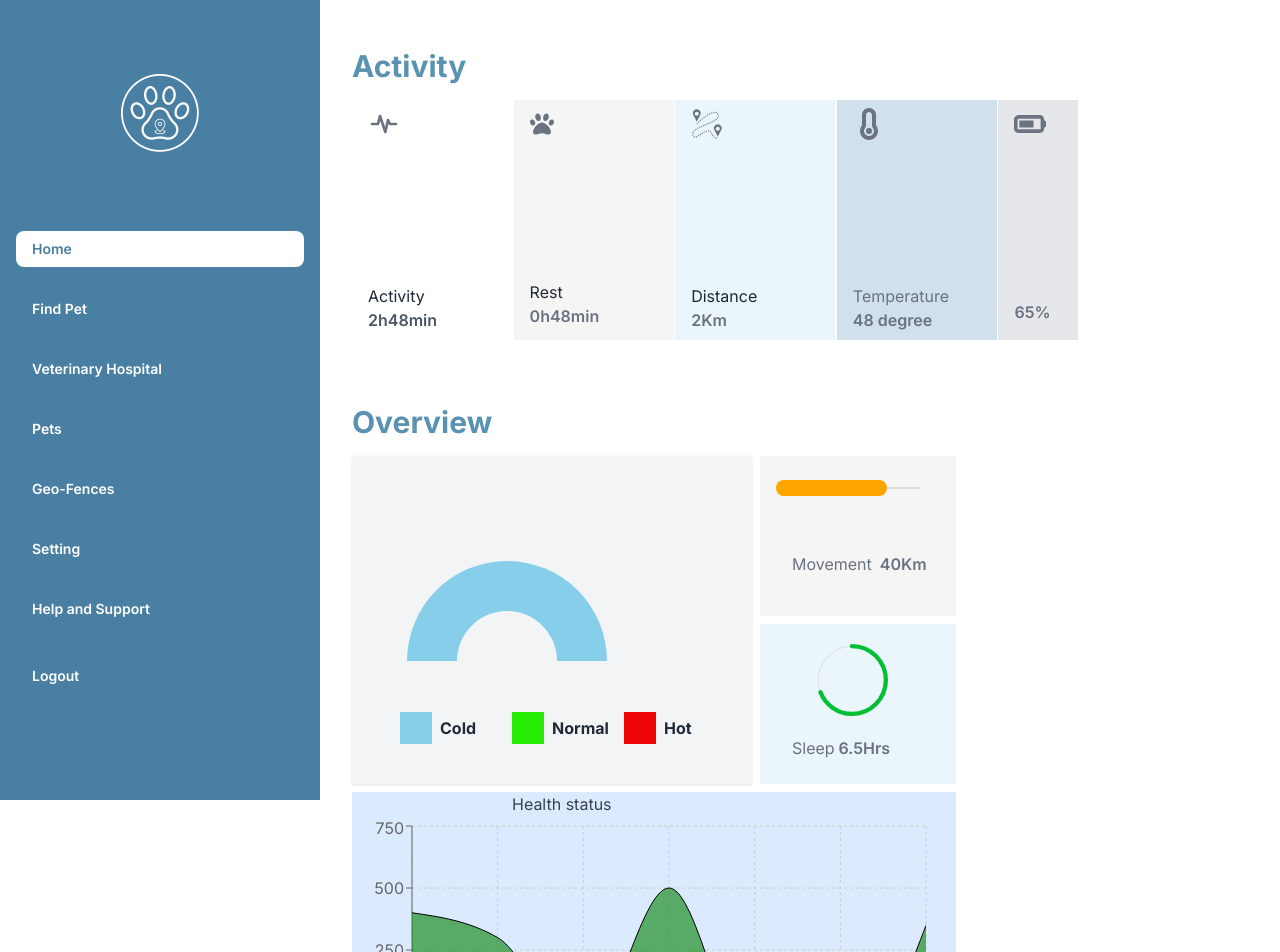
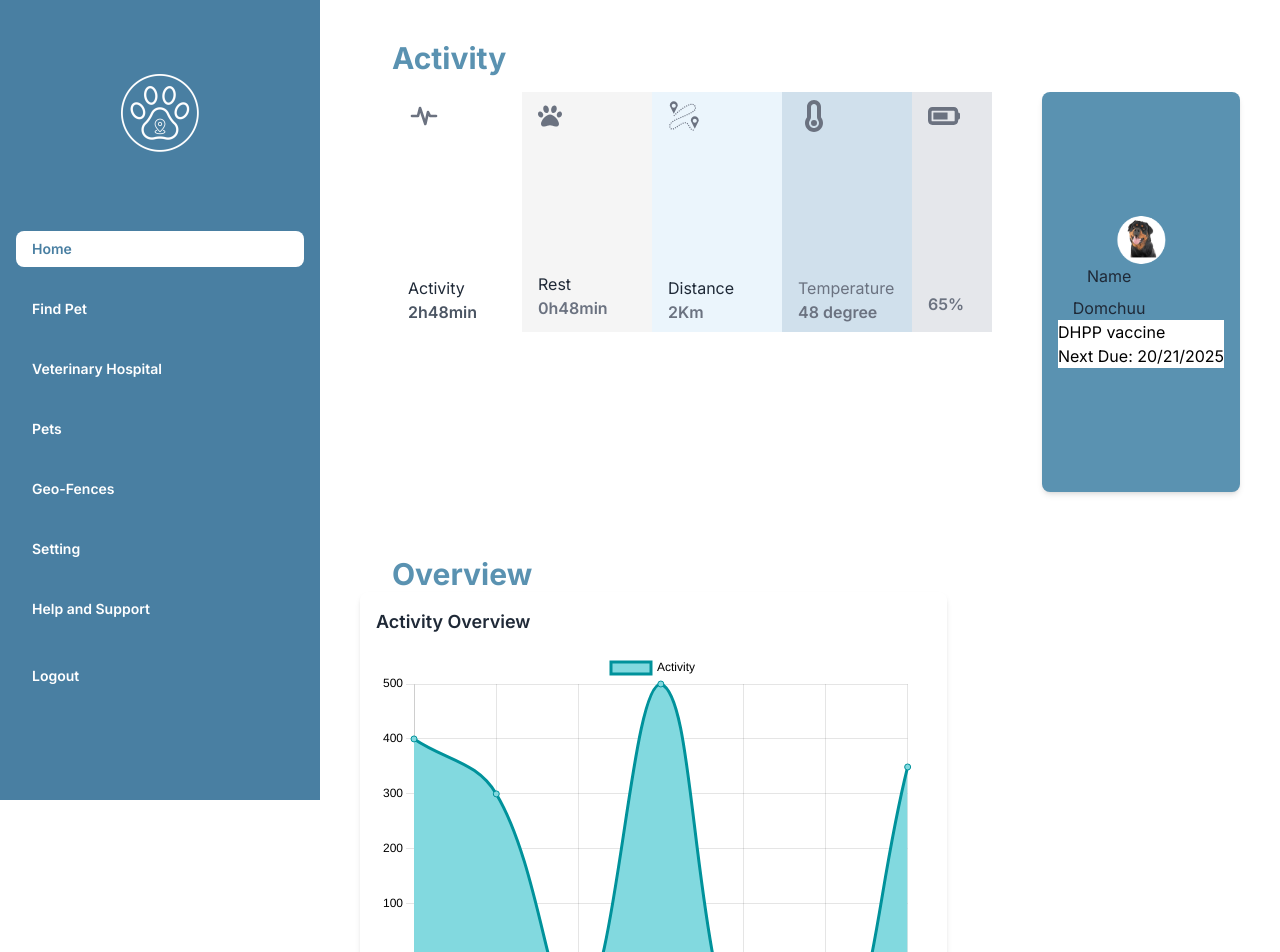
Before and after one commit to tenwangs/petTrackPro, a Next.js app: page /dashboard in a window 1280 px wide. Shown: the top 952 px of the page. Built offline with nearby package versions, Linux system fonts and the light colour scheme.

Commit message:
Dashboard Changes

```diff
--- a/app/dashboard/page.js
+++ b/app/dashboard/page.js
@@ -1,115 +1,69 @@
-'use client';
-import React from 'react';
-import { TbActivityHeartbeat } from 'react-icons/tb';
-import { FaPaw } from 'react-icons/fa';
-import { GiPathDistance } from 'react-icons/gi';
-import { FaTemperatureEmpty, FaBatteryThreeQuarters } from 'react-icons/fa6';
-import { Line, Circle } from 'rc-progress';
-import {
-  AreaChart,
-  Area,
-  XAxis,
-  YAxis,
-  CartesianGrid,
-  Tooltip,
-  ResponsiveContainer,
-} from 'recharts';
-import { PieChart, Pie, Cell } from 'recharts';
-import FusionCharts from 'fusioncharts';
-import charts from 'fusioncharts/fusioncharts.charts';
-import ReactFusioncharts from 'react-fusioncharts';
+"use client";
+import React, { useState, useEffect } from "react";
+import { TbActivityHeartbeat } from "react-icons/tb";
+import { FaPaw } from "react-icons/fa";
+import { GiPathDistance } from "react-icons/gi";
+import { FaTemperatureEmpty, FaBatteryThreeQuarters } from "react-icons/fa6";
+import { Chart } from "primereact/chart";
+import Image from "next/image";
+import Pet from "/app/dashboard/find-pet/domchu.png";
 
-const RADIAN = Math.PI / 180;
-const temp = [
-  { name: 'Cold', value: 0, color: '#87CEEB' },
-  { name: 'Warm', value: 0, color: '#28ed05' },
-  { name: 'Hot', value: 0, color: '#ed0505' },
-];
-const cx = 150;
-const cy = 200;
-const iR = 50;
-const oR = 100;
-const temperature = 0; // Example temperature value
-
-const updateTempData = (temperature, temp) => {
-  if (temperature < 4) {
-    temp[0].value = 1;
-  } else if (temperature >= 4 && temperature <= 20) {
-    temp[1].value = 1;
-  } else {
-    temp[2].value = 1;
-  }
-};
-
-const needle = (temp, cx, cy, iR, oR, color) => {
-  const total = temp.reduce((acc, cur) => acc + cur.value, 0);
-  const ang = 180.0 * (1 - total / 3);
-  const length = (iR + 2 * oR) / 3;
-  const sin = Math.sin(-RADIAN * ang);
-  const cos = Math.cos(-RADIAN * ang);
-  const r = 5;
-  const x0 = cx + 5;
-  const y0 = cy + 5;
-  const xba = x0 + r * sin;
-  const yba = y0 - r * cos;
-  const xbb = x0 - r * sin;
-  const ybb = y0 + r * cos;
-  const xp = x0 + length * cos;
-  const yp = y0 + length * sin;
-
-  // return [
-  //   <circle cx={x0} cy={y0} r={r} fill={color} stroke="none" />,
-  //   <path d={`M${xba} ${yba}L${xbb} ${ybb} L${xp} ${yp} L${xba} ${yba}`} stroke="#none" fill={color} />,
-  // ];
-};
-
-updateTempData(temperature, temp);
-
-function page() {
+function Page() {
   const data = [
     {
-      name: 'Monday',
+      name: "Monday",
       activity: 400,
       sleep: 2400,
       amt: 2400,
     },
     {
-      name: 'Tuesday',
+      name: "Tuesday",
       activity: 300,
       sleep: 1398,
       amt: 2210,
     },
     {
-      name: 'wednesday',
+      name: "wednesday",
       activity: -100,
       sleep: 9800,
       amt: 2290,
     },
     {
-      name: 'Thursday',
+      name: "Thursday",
       activity: 500,
       sleep: 3908,
       amt: 2000,
     },
     {
-      name: 'Friday',
+      name: "Friday",
       activity: -200,
       sleep: 4800,
       amt: 2181,
     },
     {
-      name: 'saturday',
+      name: "saturday",
       activity: -250,
       sleep: 3800,
       amt: 2500,
     },
     {
-      name: 'sunday',
+      name: "sunday",
       activity: 349,
       sleep: 4300,
       amt: 2100,
     },
   ];
+
+  const [chartData, setChartData] = useState({});
+  const [chartOptions, setChartOptions] = useState({});
+
+  useEffect(() => {
+    const documentStyle = getComputedStyle(document.documentElement);
+    const textColor = documentStyle.getPropertyValue("--text-color");
+    const textColorSecondary = documentStyle.getPropertyValue(
+      "--text-color-secondary"
+    );
+    const surfaceBorder = documentStyle.getPropertyValue("--surface-border");
 
     const gradientOffset = () => {
       const dataMax = Math.max(...data.map((i) => i.activity));
@@ -127,175 +81,151 @@ function page() {
 
     const off = gradientOffset();
 
+    const chartData = {
+      labels: data.map((day) => day.name),
+      datasets: [
+        {
+          label: "Activity",
+          data: data.map((day) => day.activity),
+          fill: true,
+          borderColor: "#00929B",
+          tension: 0.4,
+          backgroundColor: data.map((day) =>
+            day.activity < 0 ? "#FF0000" : "#82D9DF"
+          ),
+        },
+        // Add more datasets if needed
+      ],
+    };
+
+    const chartOptions = {
+      maintainAspectRatio: false,
+      aspectRatio: 0.6,
+      plugins: {
+        legend: {
+          labels: {
+            color: textColor,
+          },
+        },
+      },
+      scales: {
+        x: {
+          ticks: {
+            color: textColorSecondary,
+          },
+          grid: {
+            colors: ["#f8f8f8", "transparent"],
+            display: true,
+          },
+        },
+        y: {
+          ticks: {
+            color: textColorSecondary,
+          },
+          grid: {
+            colors: ["#e5e5e5", "transparent"],
+            opacity: 0.5,
+            display: true,
+          },
+        },
+      },
+    };
+
+    setChartData(chartData);
+    setChartOptions(chartOptions);
+  }, []);
+
   return (
+    <div className="w-full p-10">
       <div>
-      <div>
-        <h1 className='text-3xl font-bold text-[#5A92B1] mt-12 ml-8'>
-          Activity
-        </h1>
+        <h1 className="text-3xl font-bold text-[#5A92B1] ml-8">Activity</h1>
       </div>
-      <div className='ml-8 mt-4'>
-        <div class='grid grid-cols-5 gap-0'>
-          <div className='bg-[#FFFFFF] w-40 h-60'>
-            <TbActivityHeartbeat className='w-8 h-8 ml-4 mt-2 text-gray-500' />
-            <div className='flex flex-col'>
-              <p className='mt-36 ml-4'>Activity</p>
-              <p className='ml-4 text-gray-600 font-semibold '>2h48min</p>
-            </div>
-          </div>
-          <div className='bg-[#F5F5F5] w-40 h-60'>
-            <FaPaw className='w-6 h-6 ml-4 mt-3 text-gray-500' />
-            <div className='flex flex-col'>
-              <p className='mt-36 ml-4'>Rest</p>
-              <p className='ml-4 text-gray-500 font-semibold'>0h48min</p>
+      <div className="flex flex-row ml-8 mt-4">
+        <div class="grid grid-cols-5 gap-0">
+          <div className="bg-[#FFFFFF] w-40 h-60">
+            <TbActivityHeartbeat className="w-8 h-8 ml-4 mt-2 text-gray-500" />
+            <div className="flex flex-col">
+              <p className="mt-36 ml-4">Activity</p>
+              <p className="ml-4 text-gray-600 font-semibold ">2h48min</p>
             </div>
           </div>
 
-          <div className='bg-[#EBF5FC] w-40 h-60'>
-            <GiPathDistance className='w-8 h-8 ml-4 mt-2 text-gray-500' />
-            <div className='flex flex-col'>
-              <p className='mt-36 ml-4'>Distance</p>
-              <p className='ml-4 text-gray-500 font-semibold'>2Km</p>
+          <div className="bg-[#F5F5F5] w-40 h-60">
+            <FaPaw className="w-6 h-6 ml-4 mt-3 text-gray-500" />
+            <div className="flex flex-col">
+              <p className="mt-36 ml-4">Rest</p>
+              <p className="ml-4 text-gray-500 font-semibold">0h48min</p>
             </div>
           </div>
 
-          <div className='bg-[#D0E0EC] w-40 h-60'>
-            <FaTemperatureEmpty className='w-8 h-8 ml-4 mt-2 text-gray-500' />
-            <div className='flex flex-col'>
-              <p className='mt-36 ml-4 text-gray-500'>Temperature</p>
-              <p className='ml-4 text-gray-500 font-semibold'>48 degree</p>
+          <div className="bg-[#EBF5FC] w-40 h-60">
+            <GiPathDistance className="w-8 h-8 ml-4 mt-2 text-gray-500" />
+            <div className="flex flex-col">
+              <p className="mt-36 ml-4">Distance</p>
+              <p className="ml-4 text-gray-500 font-semibold">2Km</p>
             </div>
           </div>
 
-          <div className='bg-gray-200 w-20 h-60'>
-            <FaBatteryThreeQuarters className='w-8 h-8 ml-4 mt-2 text-gray-500' />
-            <div className='flex flex-col'>
-              <p className='mt-40 ml-4 font-semibold text-gray-500 '>65%</p>
+          <div className="bg-[#D0E0EC] w-40 h-60">
+            <FaTemperatureEmpty className="w-8 h-8 ml-4 mt-2 text-gray-500" />
+            <div className="flex flex-col">
+              <p className="mt-36 ml-4 text-gray-500">Temperature</p>
+              <p className="ml-4 text-gray-500 font-semibold">48 degree</p>
+            </div>
+          </div>
+
+          <div className="bg-gray-200 w-20 h-60">
+            <FaBatteryThreeQuarters className="w-8 h-8 ml-4 mt-2 text-gray-500" />
+            <div className="flex flex-col">
+              <p className="mt-40 ml-4 font-semibold text-gray-500 ">65%</p>
+            </div>
+          </div>
+        </div>
+
+        <div className="flex flex-col justify-center item-center bg-[#5A92B1] w-60 min-h-[400px] h-full rounded-lg shadow-md p-2">
+          <div className="rounded-full  flex justify-center items-center">
+            <Image
+              src={Pet}
+              alt="pet image"
+              width={50}
+              height={50}
+              className="rounded-full"
+            />
+          </div>
+
+          <div className="flex justify-evenly items-center w-[90%]">
+            <div className="flex flex-col justify-center items-center gap-2 ">
+              <p>Name</p>
+              <p>Domchuu</p>
+            </div>
+            <div className="flex flex-col justify-center items-center gap-2"></div>
+            <div className="flex flex-col justify-center items-center gap-2"></div>
+          </div>
+
+          <div className="flex justify-center items-center">
+            <div className="bg-white text-black">
+              {/* <img src={require()} */}
+              <div>
+                <p>DHPP vaccine</p>
+                <p>Next Due: 20/21/2025</p>
+              </div>
             </div>
           </div>
         </div>
       </div>
 
-      <div>
-        <p className='text-3xl font-bold text-[#5A92B1] mt-16 ml-8'>Overview</p>
+      <div className="overflow-auto">
+        <p className="text-3xl font-bold text-[#5A92B1] mt-16 ml-8">Overview</p>
       </div>
 
-      <div></div>
-      <div className='grid grid-rows-2 grid-cols-4 gap-2 ml-8 mt-4 '>
-        <div className='bg-gray-100 row-span-2 col-span-2 shadow shadow-gray-200'>
-          <div className='w-full h-40'>
-            <PieChart width={400} height={500}>
-              <Pie
-                dataKey='value'
-                startAngle={180}
-                endAngle={0}
-                data={temp}
-                cx={cx}
-                cy={cy}
-                innerRadius={iR}
-                outerRadius={oR}
-                fill='#8884d8'
-                stroke='none'
-              >
-                {temp.map((entry, index) => (
-                  <Cell key={`cell-${index}`} fill={entry.color} />
-                ))}
-              </Pie>
-              {needle(temp, cx, cy, iR, oR, '#d0d000')}
-            </PieChart>
-          </div>
-          <div className='flex flex-row'>
-            <div className='flex flex-row'>
-              <div className='w-8 h-8 bg-[#87CEEB] ml-12 mt-24'>
-                <div>
-                  <p className='ml-10 text-gray-800 font-bold mt-1'> Cold</p>
-                </div>
-              </div>
-            </div>
-
-            <div className='w-8 h-8 bg-[#28ed05] ml-20 mt-24'>
-              <div>
-                <p className='ml-10 text-gray-800 font-bold mt-1'> Normal </p>
-              </div>
-            </div>
-
-            <div className='w-8 h-8 bg-[#ed0505] ml-20 mt-24'>
-              <div>
-                <p className='ml-10 text-gray-800 font-bold mt-1'> Hot</p>
-              </div>
-            </div>
-          </div>
-        </div>
-
-        <div className='row-span-2'>
-          <div className='bg-[#F5F5F5]  h-40'>
-            <div className='p-2'>
-              <Line
-                percent={70}
-                strokeWidth={10}
-                strokeColor='orange'
-                className='pl-2 w-40 h-8 pt-4'
-              />
-              <div className='flex flfex-row mt-14 ml-4'>
-                <p className='text-gray-500  ml-2'>Movement</p>
-                <p className='text-gray-500 font-semibold ml-2'>40Km</p>
-              </div>
-            </div>
-          </div>
-          <div className='bg-[#EBF5FC]  h-40 mt-2'>
-            <div className=''>
-              <Circle
-                percent={70}
-                strokeWidth={6}
-                strokeColor='#02bf34 '
-                className='ml-4 pl-10 w-28 h-28'
-              />
-              <div className='flex flfex-row'>
-                <p className='text-gray-500  ml-8'>Sleep</p>
-                <p className='text-gray-500 font-semibold ml-1 '>6.5Hrs</p>
-              </div>
-            </div>
-          </div>
-        </div>
-
-        <div className='bg-blue-100 row-span-2 col-span-3 mb-4'>
-          <div className='w-full h-80'>
-            <ResponsiveContainer width='100%' height='90%'>
-              <p className='ml-40 text-gray-700'>Health status</p>
-              <AreaChart
-                width={500}
-                height={400}
-                data={data}
-                margin={{
-                  top: 10,
-                  right: 30,
-                  left: 0,
-                  bottom: 0,
-                }}
-              >
-                <CartesianGrid strokeDasharray='3 3' />
-                <XAxis dataKey='name' />
-                <YAxis />
-                <Tooltip />
-                <defs>
-                  <linearGradient id='splitColor' x1='0' y1='0' x2='0' y2='1'>
-                    <stop offset={off} stopColor='green' stopOpacity={1} />
-                    <stop offset={off} stopColor='red' stopOpacity={1} />
-                  </linearGradient>
-                </defs>
-                <Area
-                  type='monotone'
-                  dataKey='activity'
-                  stroke='#000'
-                  fill='url(#splitColor)'
-                />
-              </AreaChart>
-            </ResponsiveContainer>
-          </div>
+      <div className="w-full">
+        <div className="w-2/3  bg-white shadow-md p-4 rounded-lg">
+          <h2 className="text-lg font-semibold mb-4">Activity Overview</h2>
+          <Chart type="line" data={chartData} options={chartOptions} />
         </div>
       </div>
     </div>
   );
 }
 
-export default page;
+export default Page;
--- a/package.json
+++ b/package.json
@@ -20,7 +20,9 @@
     "@react-icons/all-files": "^4.1.0",
     "@svgr/webpack": "^8.1.0",
     "@turf/turf": "^6.5.0",
+    "apexcharts": "^3.49.0",
     "autoprefixer": "10.4.19",
+    "chart.js": "^4.4.2",
     "date-fns": "^3.6.0",
     "eslint": "8.57.0",
     "eslint-config-next": "14.1.4",
@@ -32,11 +34,14 @@
     "next": "^14.1.4",
     "nextjs-progressbar": "^0.0.16",
     "postcss": "8.4.38",
+    "primereact": "^10.6.5",
     "rc-progress": "^4.0.0",
     "react": "^18.2.0",
+    "react-apexcharts": "^1.4.1",
     "react-circular-progressbar": "^2.1.0",
     "react-dom": "^18.2.0",
     "react-fusioncharts": "^4.0.0",
+    "react-gauge-component": "^1.2.2",
     "react-icons": "^5.0.1",
     "react-leaflet": "^4.2.1",
     "react-leaflet-draw": "^0.20.4",
```
Also changed, not shown: 1 other file (tests, documents, lock files or other folders). Lines whose indentation alone changed are shown as unchanged.
